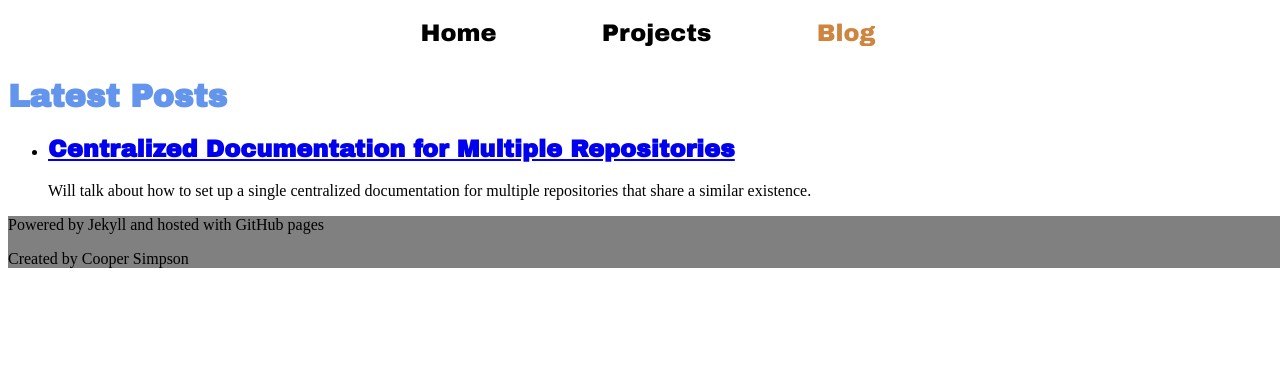
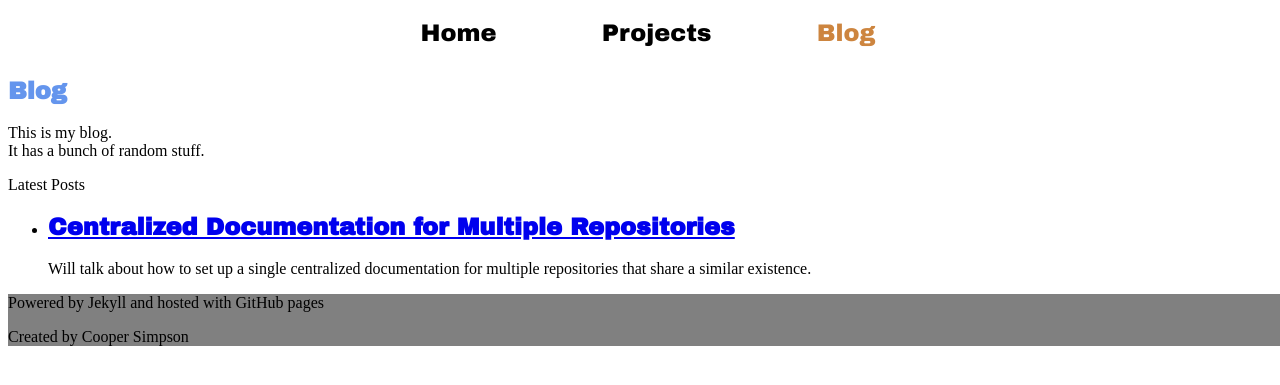
Before and after one commit to RS-Coop/RS-Coop.github.io, a Jekyll site: the page built from blog.html, in a window 1280 px wide. Shown: the top 385 px of the page. Built offline with Jekyll 4.4.1, drawn with Linux system fonts in a browser that asks for light colours; some web fonts are replaced.

Commit message:
Kinda have the permalinks working, Jekyll is not as capable as I would like it to be in this case. Moving on to blog page.

```diff
--- a/_config.yml
+++ b/_config.yml
@@ -19,23 +19,27 @@ markdown: kramdown
 
 defaults:
 - scope:
-    path: _posts
-    type: posts
+    path: ""
+    type: "posts"
   values:
-    layout: post
-# - scope:
-#     path: _pages
-#     type: projects
-#   values:
-#     layout: project
+    layout: "post"
+    featured: false
+- scope:
+    path: ""
+    type: "projects"
+  values:
+    layout: "project"
+    noteworthy: false
 
 
 collections_dir: collections
 
 collections:
   projects:
-    # permalink: /:type/:name
     output: true
+    #If Jekyll ever makes it possible to access front matter from
+    #here then this should be /projects/:category/:name
+    # permalink: /projects/:slug
 
 exclude:
   - .sass-cache/
--- a/_includes/project-grids.html
+++ b/_includes/project-grids.html
@@ -2,7 +2,7 @@
   {% if include.type=='default' %}
     {% assign projects=site.projects | where: "noteworthy", "true" %}
   {% else %}
-    {% assign projects=site.projects | where: "type", include.type %}
+    {% assign projects=site.projects | where: "category", include.type %}
   {% endif %}
 
   {% for item in projects %}
--- a/blog.html
+++ b/blog.html
@@ -3,7 +3,21 @@ layout: default
 permalink: "/blog/"
 title: Blog
 ---
-<h1>Latest Posts</h1>
+<!-- Intro -->
+<section id="intro" class="blog">
+  <div class="intro-projects">
+    <h1>Blog</h1>
+    <p>This is my blog.<br/>
+      It has a bunch of random stuff.
+    </p>
+  </div>
+</section>
+
+<!-- Project List -->
+<section id="blog-posts" class="blog-posts"
+  <div id="gallery-title" class="title">
+    Latest Posts
+  </div>
 
   <ul>
     {% for post in site.posts %}
@@ -13,3 +27,4 @@ title: Blog
       </li>
     {% endfor %}
   </ul>
+</section>
```
Also changed, not shown: _layouts/project.html (+8 -0 lines), collections/_projects/neuroscience-project.md (+2 -1 lines), collections/_projects/nn4mc.md (+2 -1 lines), collections/_projects/spider-bot.md (+2 -2 lines). Lines whose indentation alone changed are shown as unchanged.
